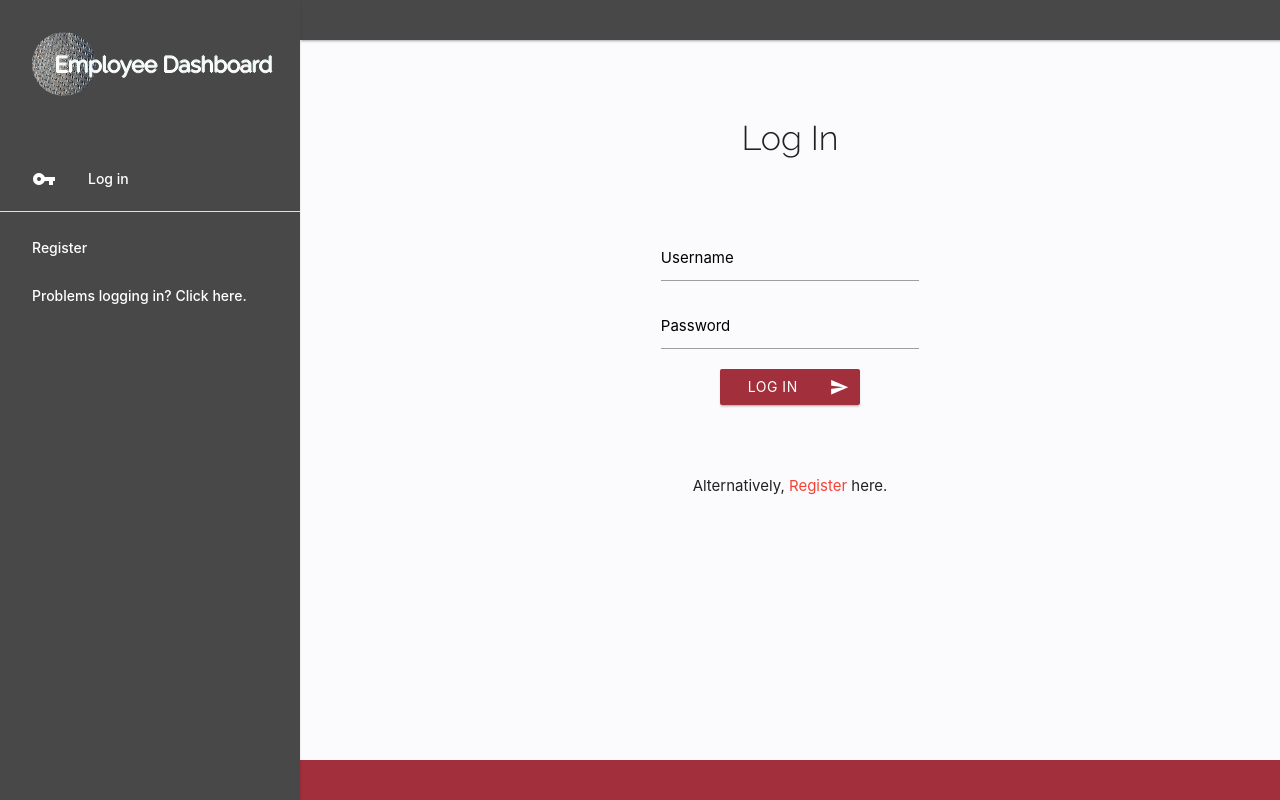
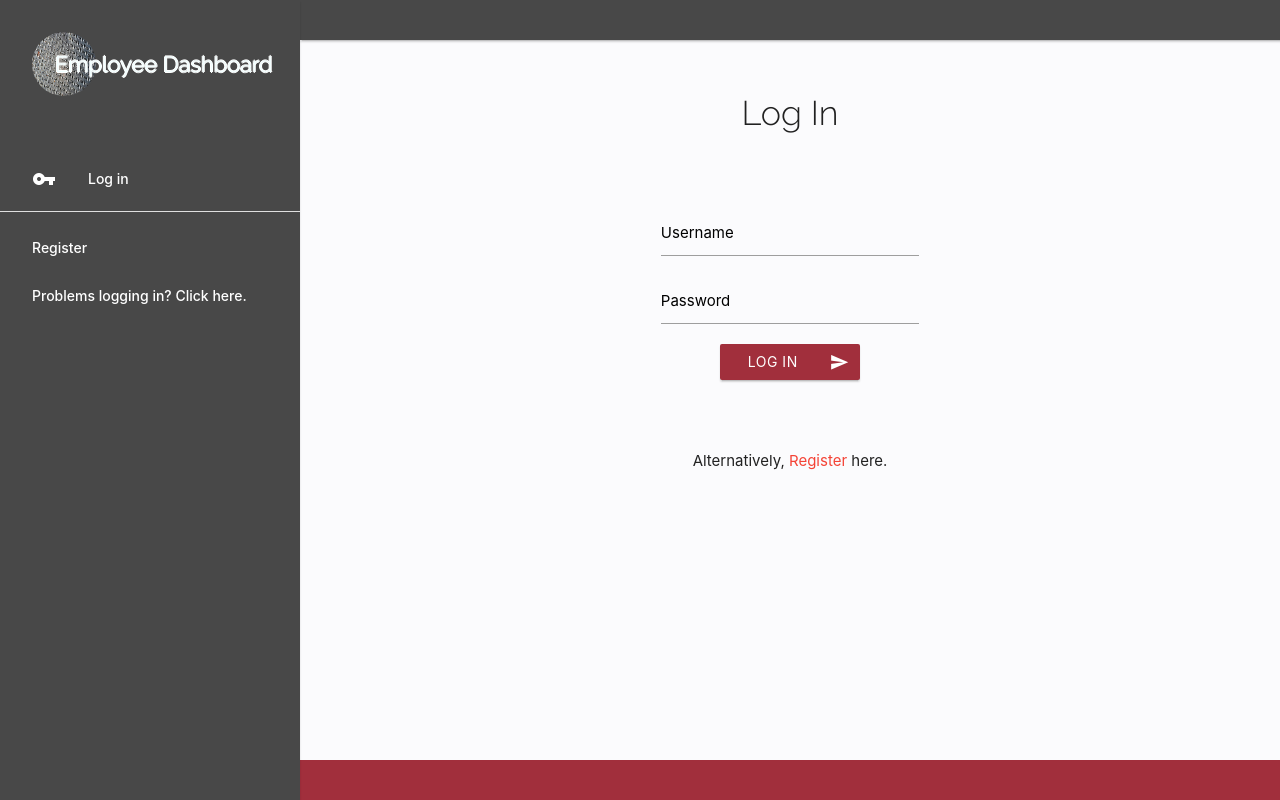
Before and after one commit to D-Lawson/employee-dashboard-app, a Flask app: page / in a window 1280 px wide. Run offline with Flask 2, Linux system fonts and the light colour scheme; some libraries are stand-ins or nearby versions.

Commit message:
Adjust margins on headings

```diff
--- a/static/css/style.css
+++ b/static/css/style.css
@@ -35,7 +35,7 @@ header, main, footer {
 /* General style rules */
 
 .heading-top-bottom{
-  margin-top: 70px;
+  margin-top: 45px;
   margin-bottom: 45px;
 }
 
```
